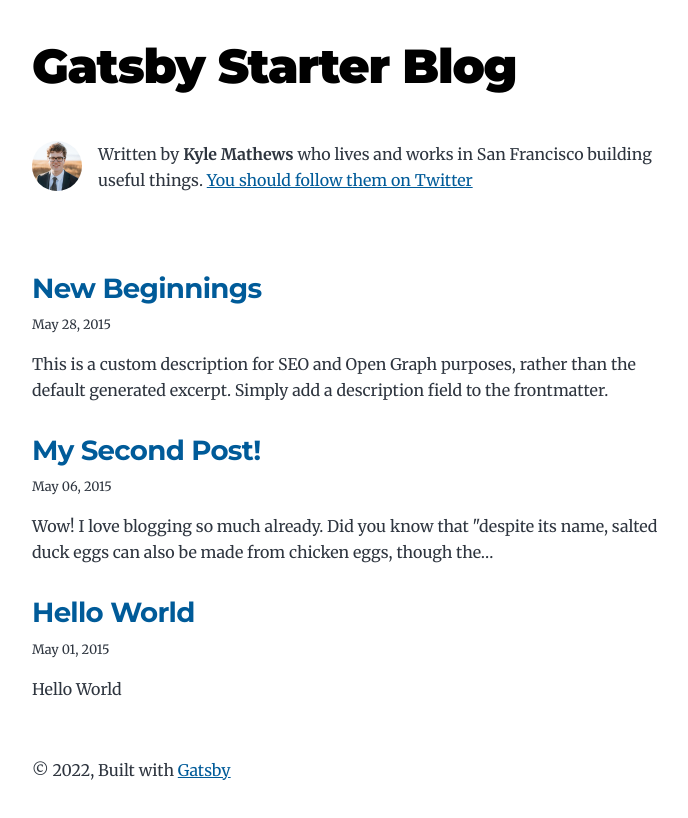
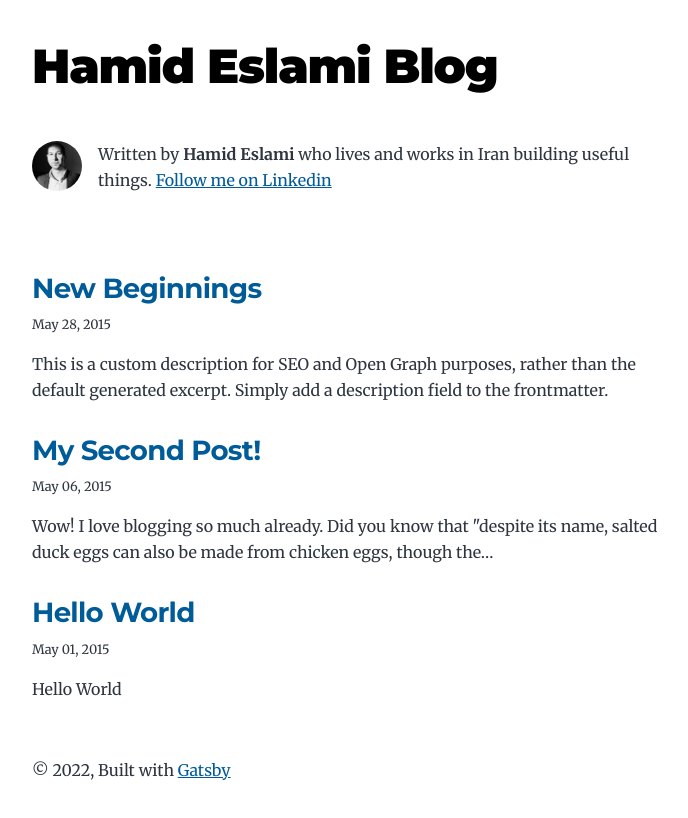
Before and after one commit to hamideslami32/Hamid-Eslami.ir, a Gatsby site: page / in a window 1280 px wide. Shown: the whole page, without its empty margins (292-980 px from the left). Built offline with nearby package versions, Linux system fonts and the light colour scheme; Gatsby itself is replaced by a stand-in of ours.

Commit message:
change: name and social link

```diff
--- a/gatsby-config.js
+++ b/gatsby-config.js
@@ -1,14 +1,14 @@
 module.exports = {
   siteMetadata: {
-    title: `Gatsby Starter Blog`,
+    title: `Hamid Eslami Blog`,
     author: {
-      name: `Kyle Mathews`,
-      summary: `who lives and works in San Francisco building useful things.`,
+      name: `Hamid Eslami`,
+      summary: `who lives and works in Iran building useful things.`,
     },
     description: `A starter blog demonstrating what Gatsby can do.`,
-    siteUrl: `https://gatsbystarterblogsource.gatsbyjs.io/`,
+    siteUrl: `https://hamid-eslami.ir/`,
     social: {
-      twitter: `kylemathews`,
+      linkedin: `hamid-eslami`,
     },
   },
   plugins: [
--- a/src/components/bio.js
+++ b/src/components/bio.js
@@ -19,7 +19,7 @@
             summary
           }
           social {
-            twitter
+            linkedin
           }
         }
       }
@@ -36,7 +36,7 @@
         className="bio-avatar"
         layout="fixed"
         formats={["auto", "webp", "avif"]}
-        src="../images/profile-pic.png"
+        src="../images/profile-pic.jpeg"
         width={50}
         height={50}
         quality={95}
@@ -46,8 +46,8 @@
         <p>
           Written by <strong>{author.name}</strong> {author?.summary || null}
           {` `}
-          <a href={`https://twitter.com/${social?.twitter || ``}`}>
-            You should follow them on Twitter
+          <a href={`https://www.linkedin.com/in/${social.linkedin || ``}`}>
+            Follow me on Linkedin
           </a>
         </p>
       )}
```
Also changed, not shown: src/images/profile-pic.jpeg (added), src/images/profile-pic.png (deleted), 1 other file.
